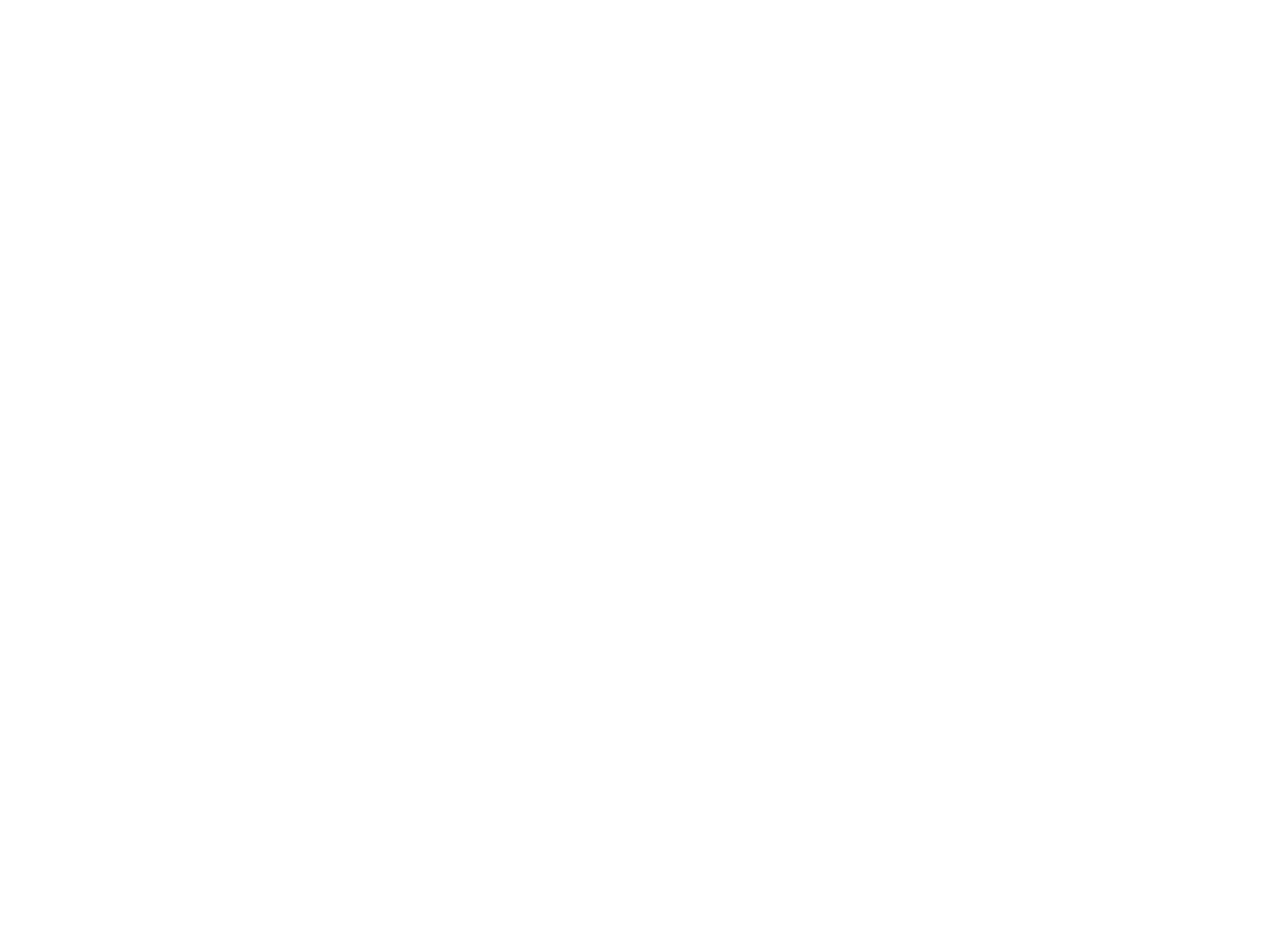
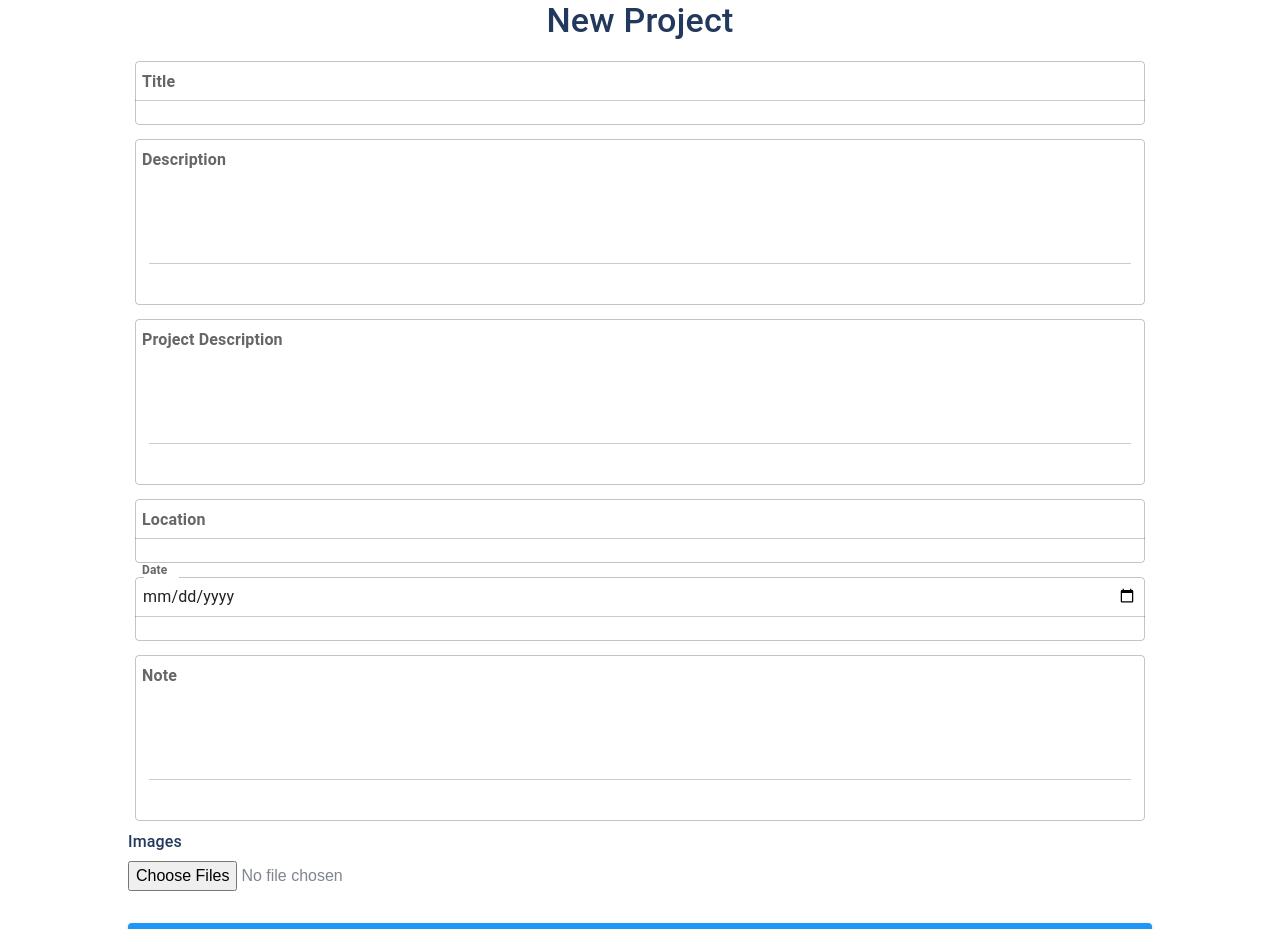
Before and after one commit to Mkiwanz/Ebsher-FE, a React (Create React App) app: page /newProject in a window 1280 px wide. Before the commit this address had no page. Shown: the top 929 px of the page. Before the commit the page ends 800 px from the top, so only its background shows below. Built offline with nearby package versions, Linux system fonts and the light colour scheme.

Commit message:
test images (not working)

```diff
--- a/src/Compnents/NavBar/MyNavbar.js
+++ b/src/Compnents/NavBar/MyNavbar.js
@@ -1,4 +1,5 @@
 import React from "react";
+import { Link } from "react-router-dom";
 
 const MyNavbar = () => {
   return (
@@ -39,6 +40,7 @@
           <a href="#contact" className="nav-item nav-link">
             Contact
           </a>
+          <Link to="/newProject">New Project</Link>
         </div>
       </div>
     </nav>
--- /dev/null
+++ b/src/Compnents/NewProject/NewProject.css
@@ -0,0 +1,45 @@
+.form {
+  display: flex;
+  flex-direction: column;
+  width: 80%;
+  margin: 0 auto;
+}
+
+.form label {
+  font-weight: bold;
+  margin-bottom: 0.5rem;
+}
+
+.form input[type="text"],
+.form input[type="date"] {
+  padding: 0.5rem;
+  border: none;
+  border-bottom: 1px solid #ccc;
+  margin-bottom: 1.5rem;
+  font-size: 1rem;
+}
+
+.form textarea {
+  padding: 0.5rem;
+  border: none;
+  border-bottom: 1px solid #ccc;
+  margin-bottom: 1.5rem;
+  font-size: 1rem;
+}
+
+.form button {
+  margin-top: 1.5rem;
+  padding: 0.5rem 1rem;
+  background-color: #2196f3;
+  color: white;
+  border: none;
+  border-radius: 4px;
+  cursor: pointer;
+}
+
+.form button:hover {
+  background-color: #0d8bf2;
+}
+.css-1u3bzj6-MuiFormControl-root-MuiTextField-root {
+  padding: 7px !important;
+}
--- /dev/null
+++ b/src/Compnents/NewProject/NewProject.js
@@ -0,0 +1,162 @@
+import React, { useState } from "react";
+import axios from "axios";
+import { TextField, Button, Typography, Box } from "@mui/material";
+
+import "./NewProject.css";
+
+const NewProject = () => {
+  const [title, setTitle] = useState("");
+  const [description, setDescription] = useState("");
+  const [projectDescription, setProjectDescription] = useState("");
+  const [location, setLocation] = useState("");
+  const [date, setDate] = useState("");
+  const [note, setNote] = useState("");
+  const [images, setImages] = useState([]);
+  const [previewImages, setPreviewImages] = useState([]);
+
+  const handleTitleChange = (e) => {
+    setTitle(e.target.value);
+  };
+
+  const handleDescriptionChange = (e) => {
+    setDescription(e.target.value);
+  };
+
+  const handleProjectDescriptionChange = (e) => {
+    setProjectDescription(e.target.value);
+  };
+
+  const handleLocationChange = (e) => {
+    setLocation(e.target.value);
+  };
+
+  const handleDateChange = (e) => {
+    setDate(e.target.value);
+  };
+
+  const handleNoteChange = (e) => {
+    setNote(e.target.value);
+  };
+
+  const handleImageChange = (e) => {
+    const selectedImages = Array.from(e.target.files);
+    setImages([...images, ...selectedImages]);
+    const selectedPreviewImages = selectedImages.map((image) =>
+      URL.createObjectURL(image)
+    );
+    setPreviewImages([...previewImages, ...selectedPreviewImages]);
+  };
+
+  const handleSubmit = (e) => {
+    e.preventDefault();
+    // const form = document.querySelector("form");
+    const formData = new FormData();
+    formData.append('title', title);
+    formData.append('description', description);
+    images.forEach((image) => formData.append('images', image));
+    formData.append('projectDescription', projectDescription);
+    formData.append('location', location);
+    formData.append('date', date);
+    formData.append('note', note);
+    const data = {
+      title: title,
+      description: description,
+      projectDescription: projectDescription,
+      location: location,
+      date: date, // formatted as a string in ISO 8601 format
+      note: note,
+      images: images, // array of image files
+    };
+    console.log(formData);
+    axios
+      .post("/api/v1/projects", data)
+      .then((res) => console.log(res.data))
+      .catch((err) => console.log(err));
+
+    // setTitle("");
+    // setDescription("");
+    // setProjectDescription("");
+    // setLocation("");
+    // setDate("");
+    // setNote("");
+    // setImages([]);
+    // setPreviewImages([]);
+  };
+
+  return (
+    <Box
+      component="form"
+      className="form"
+      onSubmit={handleSubmit}
+      encType="multipart/form-data"
+    >
+      <Typography variant="h4" align="center" gutterBottom>
+        New Project
+      </Typography>
+      <TextField
+        label="Title"
+        variant="outlined"
+        value={title}
+        onChange={handleTitleChange}
+      />
+      <TextField
+        label="Description"
+        variant="outlined"
+        multiline
+        rows={4}
+        value={description}
+        onChange={handleDescriptionChange}
+      />
+      <TextField
+        label="Project Description"
+        variant="outlined"
+        multiline
+        rows={4}
+        value={projectDescription}
+        onChange={handleProjectDescriptionChange}
+      />
+      <TextField
+        label="Location"
+        variant="outlined"
+        value={location}
+        onChange={handleLocationChange}
+      />
+      <TextField
+        label="Date"
+        type="date"
+        variant="outlined"
+        InputLabelProps={{ shrink: true }}
+        value={date}
+        onChange={handleDateChange}
+      />
+      <TextField
+        label="Note"
+        variant="outlined"
+        multiline
+        rows={4}
+        value={note}
+        onChange={handleNoteChange}
+      />
+      <label>
+        <Typography variant="subtitle1" gutterBottom>
+          Images
+        </Typography>
+        <input
+          type="file"
+          accept="image/*"
+          multiple
+          onChange={handleImageChange}
+        />
+      </label>
+      <div className="image-preview">
+        {previewImages.map((image) => (
+          <img src={image} alt="" key={image} />
+        ))}
+      </div>
+      <Button type="submit" variant="contained">
+        Submit
+      </Button>
+    </Box>
+  );
+};
+export default NewProject;
--- a/src/Compnents/Projects/Projects.js
+++ b/src/Compnents/Projects/Projects.js
@@ -49,7 +49,6 @@
       try {
         const response = await axios.get("api/v1/projects");
         setProjectsData(response.data);
-        console.log(response.data);
       } catch (err) {
         console.error(err);
       }
--- a/src/Pages/PageRoutes.js
+++ b/src/Pages/PageRoutes.js
@@ -1,4 +1,5 @@
 import { Route, Routes, BrowserRouter } from "react-router-dom";
+import NewProject from "../Compnents/NewProject/NewProject";
 import HomePage from "./HomePage";
 
 const PageRoutes = () => {
@@ -7,6 +8,7 @@
       <Routes>
         <Route path="/" element={<HomePage />} />
         <Route path="/projects/:id" element={<HomePage />} />
+        <Route path="/newProject" element={<NewProject />} />
       </Routes>
     </BrowserRouter>
   );
```
